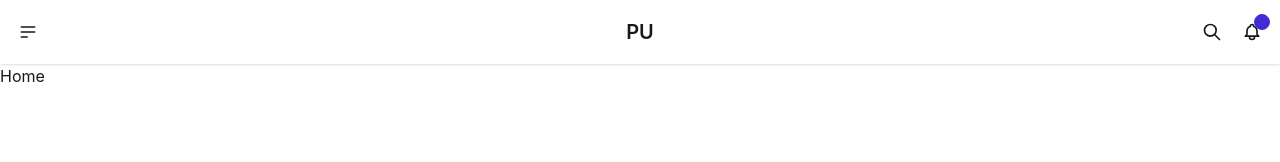
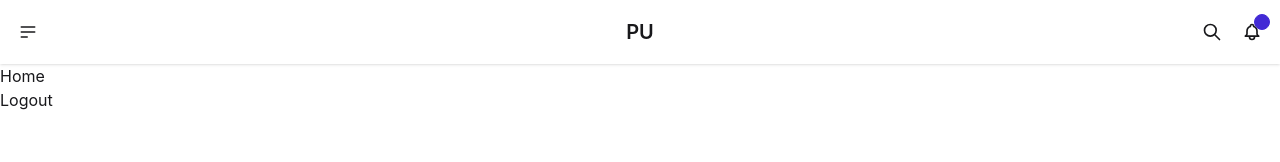
Before and after one commit to dipanshupandey/frontendPU, a React (Vite) app: page / in a window 1280 px wide. Shown: the top 162 px of the page. Built offline with nearby package versions, Linux system fonts and the light colour scheme.

Commit message:
feat(auth): implement secure logout with cookie invalidation and client side state management

```diff
--- a/src/pages/Home.jsx
+++ b/src/pages/Home.jsx
@@ -1,6 +1,27 @@
-const Home=()=>{
+import axios from "axios";
+import { BASE_URL } from "../utils/constants";
+import { useDispatch } from "react-redux";
+import { logout } from "../utils/userSlice";
+const Home = () => {
+    const dispatch=useDispatch();
+    async function handleLogout() {
+        try {
+            console.log("logout");
+            await axios.post(`${BASE_URL}user/logout`, {}, {
+                withCredentials: true,
+            });
+            dispatch(logout());
+        } catch (error) {
+            console.log(error);
+            dispatch(logout());
+        }
+
+    }
     return (
-        <h1>Home</h1>
+        <div>
+            <h1>Home</h1>
+            <button onClick={handleLogout}>Logout</button>
+        </div>
     )
 }
 
```
